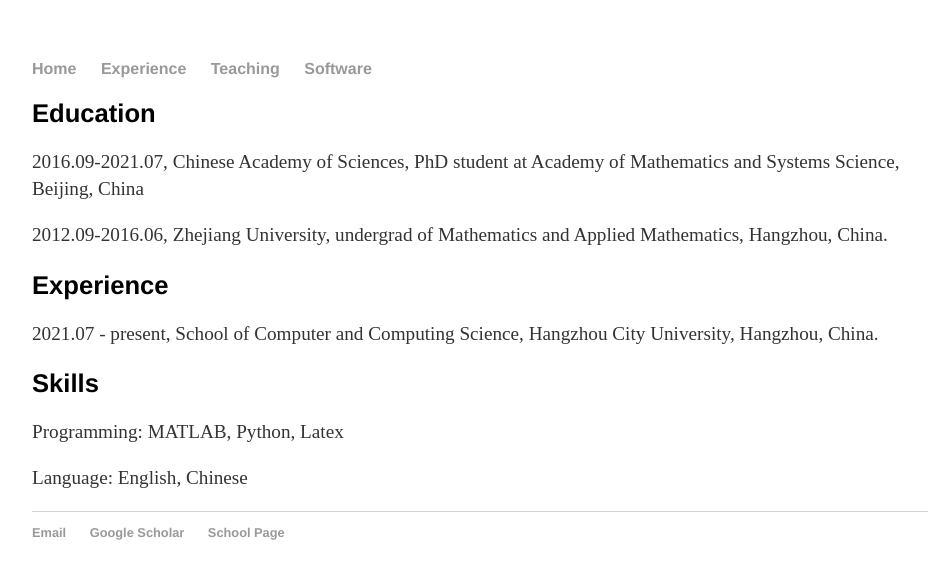
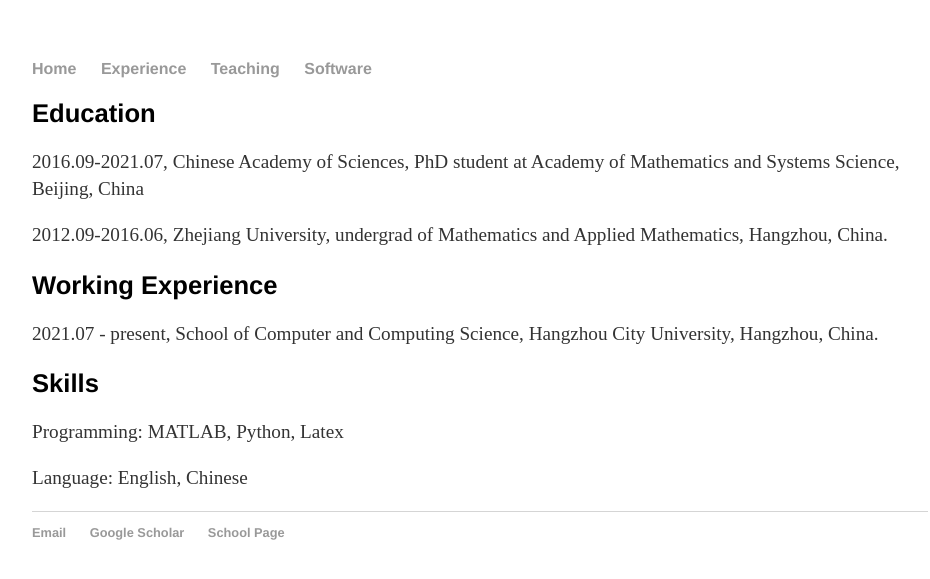
Before and after one commit to huxiaoyin708/huxiaoyin708.github.io, a Jekyll site: the page built from css/experience.html, in a window 1280 px wide. Shown: the top 579 px of the page, without its empty margins (160-1090 px from the left). Built offline with Jekyll 4.4.1, drawn with Linux system fonts in a browser that asks for light colours.

Commit message:
Update experience.html

```diff
--- a/css/experience.html
+++ b/css/experience.html
@@ -10,7 +10,7 @@ title: About Xiaoyin Hu
 		</div>
 
 		<div class="about">
-			<h2>Experience</h2>
+			<h2>Working Experience</h2>
 			<p>2021.07 - present, School of Computer and Computing Science, Hangzhou City University, Hangzhou, China.</p>
 		</div>
 
```
